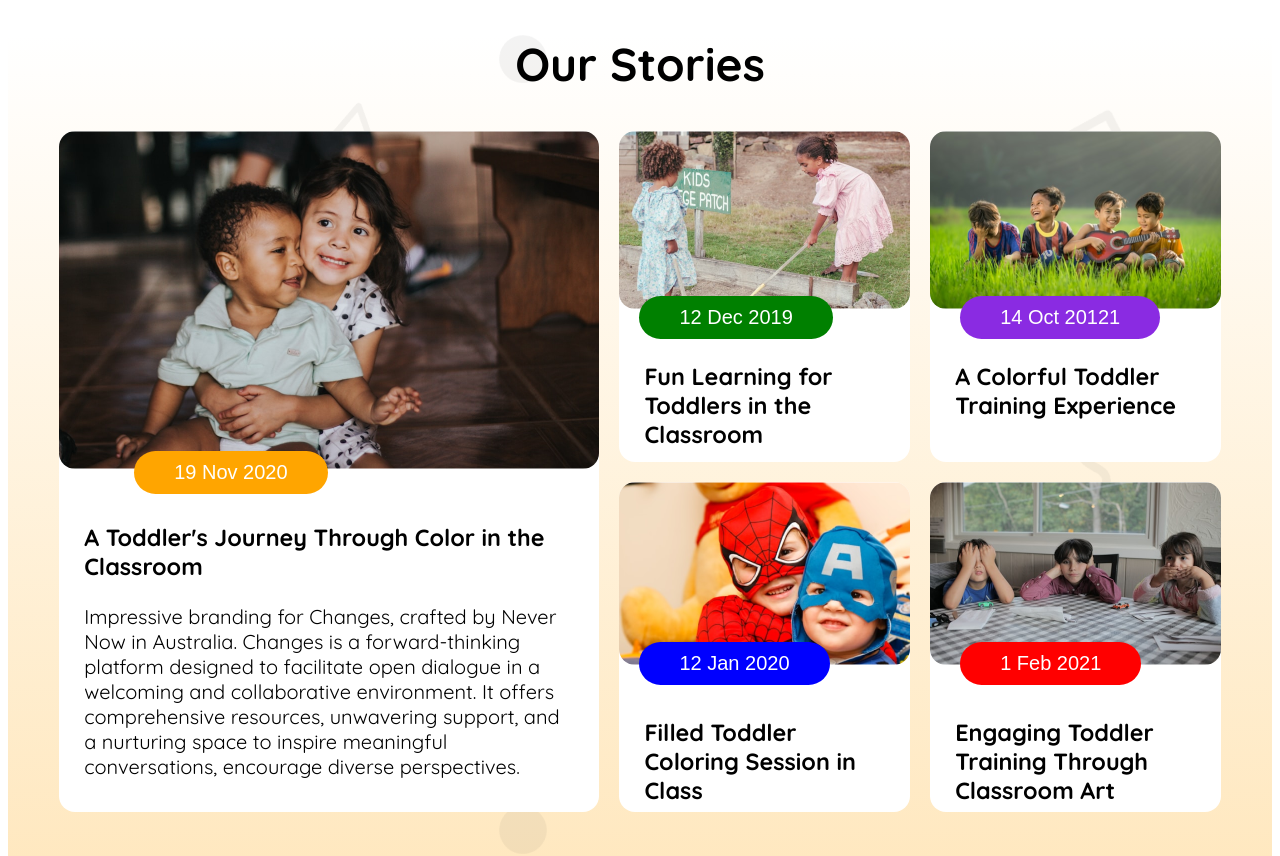
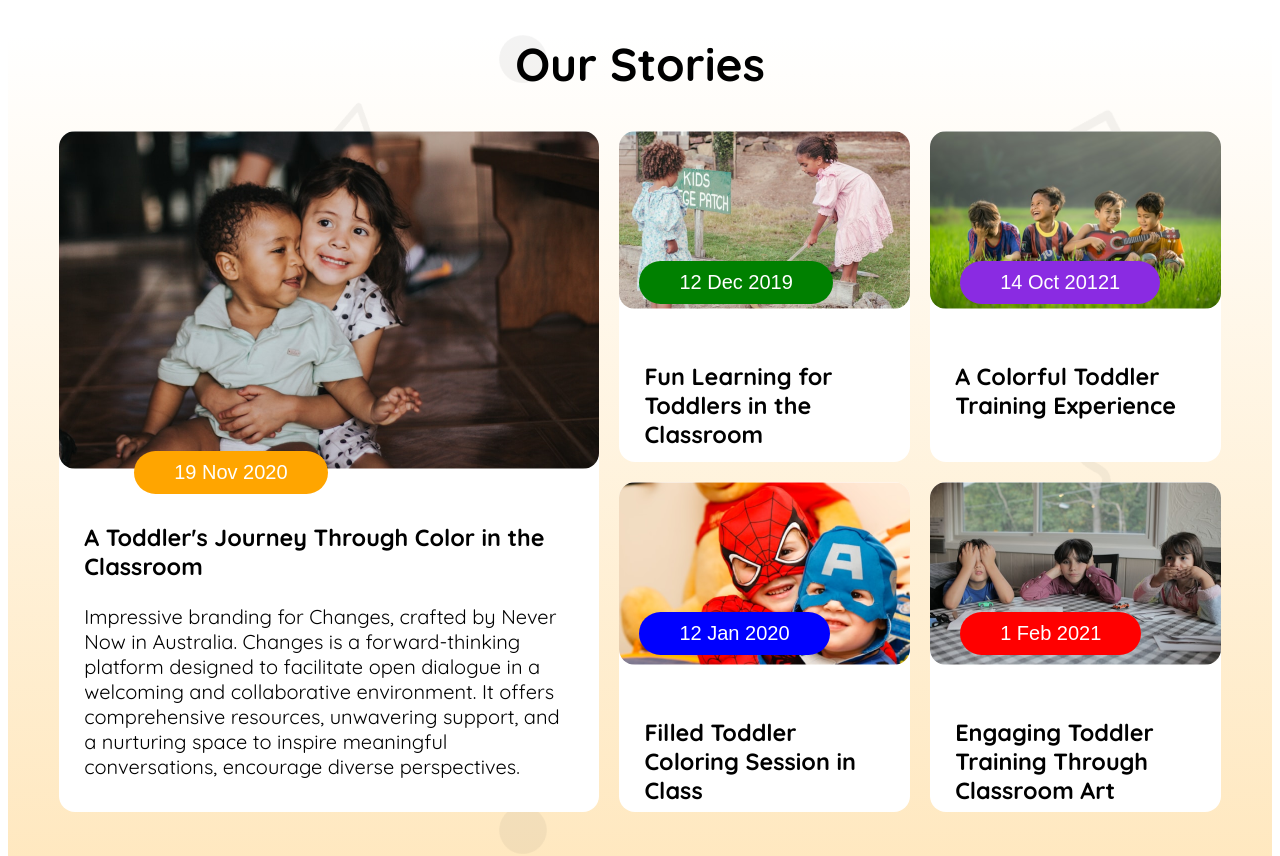
Before and after one commit to islamkamrulmd/WEB11-2327_assignment-2, a plain HTML site: page index.html in a window 1280 px wide. Shown: the part 1618-2474 px from the top of the page. Drawn offline with Linux system fonts and the light colour scheme.

Commit message:
last commit

```diff
--- a/styles/kids-school.css
+++ b/styles/kids-school.css
@@ -278,7 +278,6 @@ header {
 
 .image-grid img {
     border-radius: 16px;
-
 }
 
 .image-single img {
@@ -381,10 +380,44 @@ header {
     .mobile-footer-nav-bar {
         color: #eca95b
     }
-
-
+    .image-grid {
+        position: relative;
+        width: 250.69px;
+        height: 320.61px;
+    }
+    .image-grid img {
+        width:250px;
+    }
+}
+.image-grid .btn-dec {
+    position: absolute;
+    border-radius: 40px;
+    top: 130px;
+    left: 20px;
+    background-color:green;
 }
 
+.image-grid .btn-oct {
+    position: absolute;
+    border-radius: 40px;
+    top: 130px;
+    left: 30px;
+    background-color: blueviolet;
+}
+.image-grid .btn-jan {
+    position: absolute;
+    border-radius: 40px;
+    top: 130px;
+    left: 20px;
+    background-color:blue;
+}
+.image-grid .btn-feb {
+    position: absolute;
+    border-radius: 40px;
+    top: 130px;
+    left: 30px;
+    background-color:red;
+}
 
 
 
```
